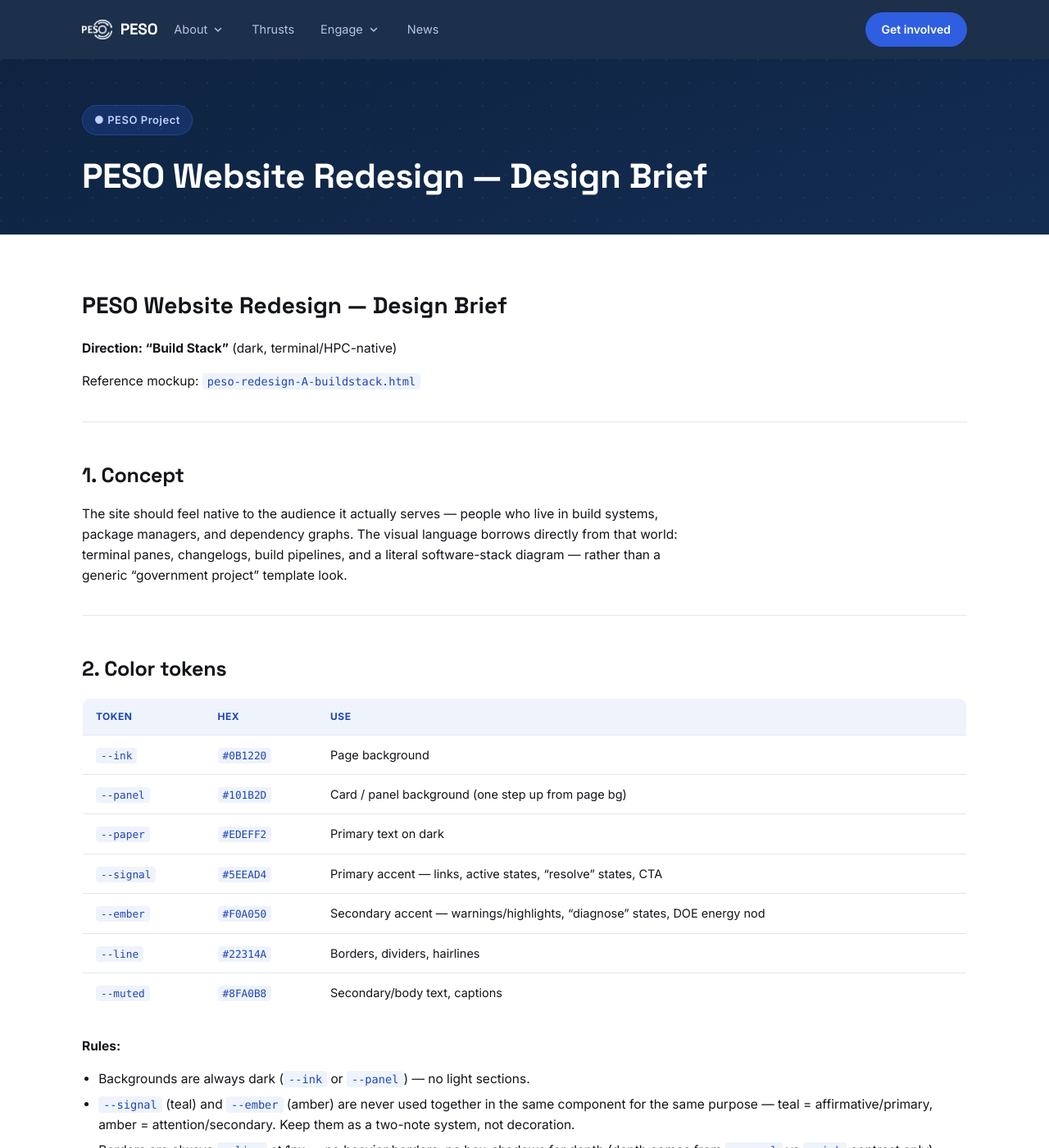
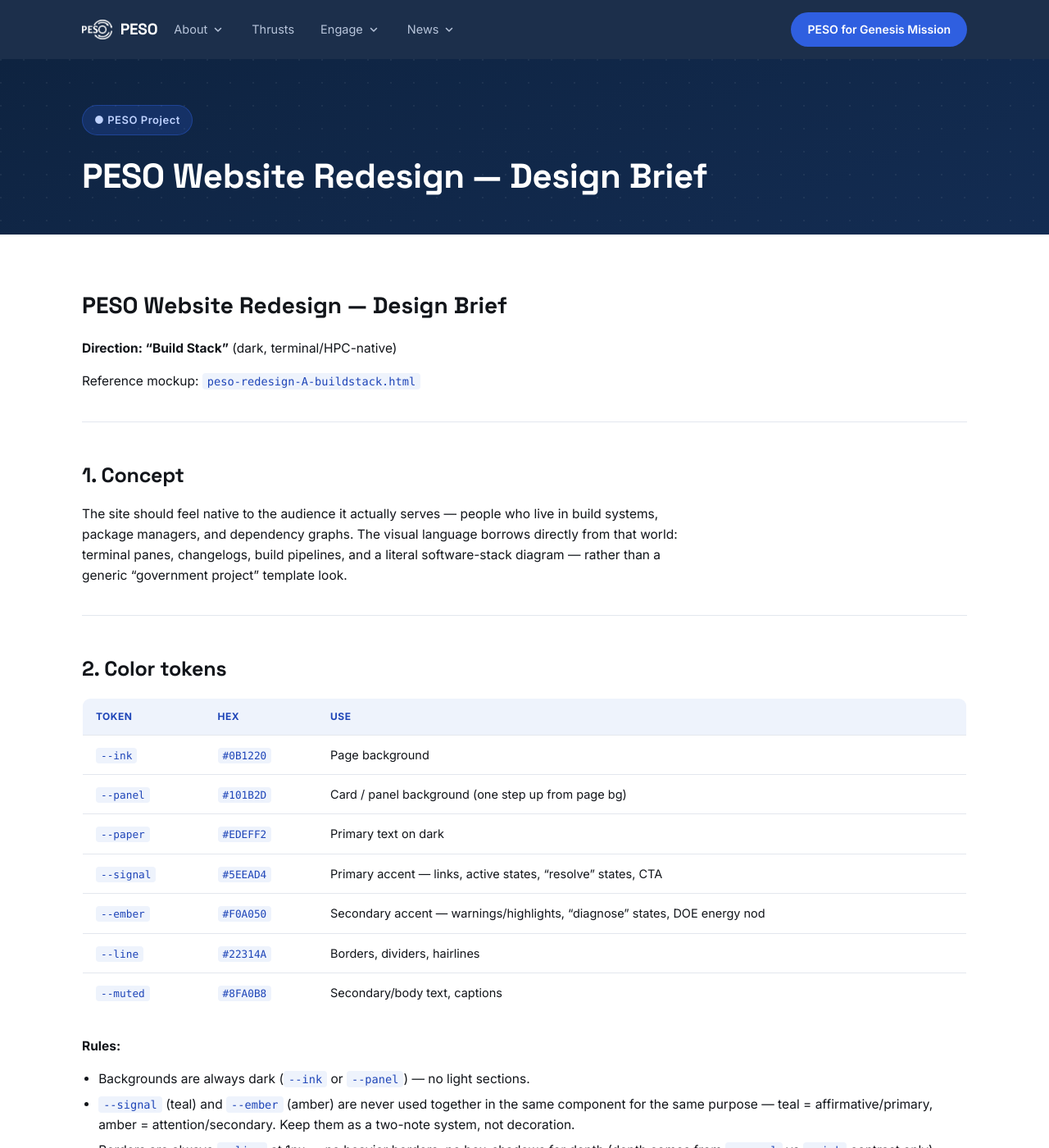
Before and after one commit to pesoproject/pesoproject.github.io, a Jekyll site: the page built from peso-design-brief-build-stack.md, in a window 1280 px wide and 1400 px high. Shown: the whole window at 82% size. Built offline with Jekyll 4.4.1, drawn with Linux system fonts in a browser that asks for light colours; our own code applies the rules of GitHub Pages for plain Markdown files; some of the changed text lies outside the part shown.

Commit message:
Split News into Events/Documents; fix dropdown hover gap; add Genesis Mission page
News:
- /news is now a hub page linking to two new subpages.
- New /news/events (7 items: PI meetings, BOF days, conference
  presence) and /news/documents (8 items: annual reports, E4S
  release notes, papers, podcast).
- Nav's News item gets a submenu (Events, Documents), and the
  footer is updated to match.

Dropdown hover bug fix:
- The gap between each nav item and its dropdown was a margin,
  which sits outside an element's hoverable box, so moving the
  cursor down into the menu dropped the hover state before reaching
  a link. Restructured .submenu into an invisible bridge (using
  padding instead of margin, which IS part of the hoverable box)
  wrapping a new .submenu-panel for the visible styled box. Verified
  geometrically (zero gap in the hover chain) and visually (no
  change in appearance).

Also fixed a latent CSS bug found while building the News pages:
generic .page-content prose rules (h3/p/a/etc.) had specificity
equal to or higher than embedded UI components (.thrust, .log-row,
.connect-card), so component text color/underline could be silently
overridden depending on source order — visible as stray blue
underlines on plain list links and wrong-colored card text on
/connect, /thrusts, and the new /news pages. Fixed by scoping the
generic rules with :where(.page-content) (zero specificity) so
component-specific styles always win regardless of order.

Genesis Mission:
- New /genesis-mission page built from the project's "Where PESO
  Can Contribute" one-pager: kicker, headline, lede, and all six
  numbered contribution cards with outcome lines, using the
  existing card component plus a new outcome-line style.
- The nav's top-right pill now reads "PESO for Genesis Mission" and
  links to the new page, kept short enough to fit alongside the
  hamburger icon down to 375px-wide phones (verified with forced
  mobile-width DOM measurements). The homepage hero CTA stays
  "Connect with PESO" / /connect, unchanged.
- Added a footer link for discoverability.

Co-Authored-By: Claude Sonnet 5 <noreply@anthropic.com>

```diff
--- a/_includes/footer.html
+++ b/_includes/footer.html
@@ -5,8 +5,11 @@
         <a href="/about/details">Project Details</a>
         <a href="/about/team">Team</a>
         <a href="/thrusts">Thrusts</a>
+        <a href="/genesis-mission">Genesis Mission</a>
         <a href="/engage">Engage</a>
         <a href="/news">News</a>
+        <a href="/news/events">Events</a>
+        <a href="/news/documents">Documents</a>
         <a href="/connect">Connect</a>
     </div>
     <span class="mono">© {{ site.time | date: '%Y' }} The PESO Project</span>
--- a/_includes/nav.html
+++ b/_includes/nav.html
@@ -12,9 +12,11 @@
           <svg width="10" height="10" viewBox="0 0 10 10"><path d="M1.5 3.5L5 7l3.5-3.5" fill="none" stroke="currentColor" stroke-width="1.5" stroke-linecap="round" stroke-linejoin="round"/></svg>
         </button>
         <div class="submenu">
+          <div class="submenu-panel">
             <a href="/about/problem-space">Problem Space</a>
             <a href="/about/details">Project Details</a>
             <a href="/about/team">Team</a>
+          </div>
         </div>
       </div>
 
@@ -26,20 +28,33 @@
           <svg width="10" height="10" viewBox="0 0 10 10"><path d="M1.5 3.5L5 7l3.5-3.5" fill="none" stroke="currentColor" stroke-width="1.5" stroke-linecap="round" stroke-linejoin="round"/></svg>
         </button>
         <div class="submenu">
+          <div class="submenu-panel">
             <a href="/engage/spack">Spack</a>
             <a href="/engage/e4s">E4S</a>
             <a href="/engage/hpsf">HPSF</a>
           </div>
         </div>
+      </div>
 
-      <a class="navlink{% if page.url == '/news' %} active{% endif %}" href="/news">News</a>
+      <div class="navitem has-sub">
+        <a class="navlink{% if page.url contains '/news' %} active{% endif %}" href="/news">News</a>
+        <button class="sub-toggle" aria-expanded="false" aria-label="Show News submenu">
+          <svg width="10" height="10" viewBox="0 0 10 10"><path d="M1.5 3.5L5 7l3.5-3.5" fill="none" stroke="currentColor" stroke-width="1.5" stroke-linecap="round" stroke-linejoin="round"/></svg>
+        </button>
+        <div class="submenu">
+          <div class="submenu-panel">
+            <a href="/news/events">Events</a>
+            <a href="/news/documents">Documents</a>
+          </div>
+        </div>
+      </div>
     </div>
 
     <button class="nav-toggle" id="navToggle" aria-expanded="false" aria-controls="navlinks" aria-label="Toggle menu">
       <span></span><span></span><span></span>
     </button>
 
-    <a class="nav-cta" href="/connect">Get involved</a>
+    <a class="nav-cta" href="/genesis-mission">PESO for Genesis Mission</a>
   </div>
 </nav>
 
--- a/assets/css/signal.css
+++ b/assets/css/signal.css
@@ -51,9 +51,12 @@ nav.site-nav .wrap{display:flex; align-items:center; justify-content:space-betwe
 .navitem.open .sub-toggle svg{transform:rotate(180deg);}
 
 .submenu{
-  display:none; position:absolute; top:100%; left:-14px; margin-top:14px;
+  display:none; position:absolute; top:100%; left:-14px; margin-top:0; padding-top:14px;
+  flex-direction:column;
+}
+.submenu-panel{
   background:var(--navy2); border:1px solid rgba(255,255,255,0.1); border-radius:8px;
-  padding:8px; min-width:150px; flex-direction:column; gap:2px;
+  padding:8px; min-width:150px; display:flex; flex-direction:column; gap:2px;
   box-shadow:0 12px 28px rgba(0,0,0,0.28);
 }
 .navitem:hover .submenu, .navitem.open .submenu{display:flex;}
@@ -173,6 +176,8 @@ a.thrust:hover{box-shadow:0 4px 18px rgba(14,35,64,0.08);}
 }
 .thrust h3{font-size:16.5px; font-weight:700; color:var(--ink); margin-bottom:8px;}
 .thrust p{font-size:14px; color:var(--muted); line-height:1.55;}
+.thrust .outcome-label{font-size:11px; font-weight:700; letter-spacing:0.06em; text-transform:uppercase; color:var(--muted); margin-top:16px; padding-top:14px; border-top:1px solid var(--line);}
+.thrust .outcome-text{font-size:13.5px; font-weight:700; color:var(--ink); margin-top:4px;}
 
 /* ---------- NEWS ---------- */
 .log{border-top:1px solid var(--line);}
@@ -205,29 +210,33 @@ footer.site-footer .mono{font-size:13px; color:#8296B4;}
 footer.site-footer img{height:26px; filter:brightness(0) invert(1) opacity(0.7);}
 
 /* ---------- GENERIC MARKDOWN PAGE CONTENT ---------- */
+/* :where(.page-content) carries zero specificity, so these generic
+   markdown-prose defaults never fight with embedded UI components
+   (.thrust, .connect-card, .log-row, etc.) regardless of source order —
+   any component-specific rule always wins over these base styles. */
 .page-content{padding:64px 0 88px;}
-.page-content h1{font-family:'Space Grotesk',sans-serif; font-weight:700; color:var(--ink); font-size:clamp(22px,2.6vw,28px); margin:44px 0 18px;}
-.page-content h1:first-child{margin-top:0;}
-.page-content h2{margin:44px 0 16px; font-size:clamp(20px,2.2vw,25px);}
-.page-content h2:first-child{margin-top:0;}
-.page-content h3{font-family:'Space Grotesk',sans-serif; font-weight:700; color:var(--ink); font-size:17px; margin:30px 0 10px;}
-.page-content h4{font-size:15px; font-weight:700; color:var(--ink); margin:22px 0 8px;}
-.page-content p{color:var(--ink); font-size:15.5px; margin-bottom:16px; max-width:760px;}
-.page-content ul, .page-content ol{color:var(--ink); font-size:15.5px; margin:0 0 16px 1.3em;}
-.page-content li{margin-bottom:6px;}
-.page-content a{color:var(--signal-dark); text-decoration:underline; text-decoration-color:rgba(47,95,224,0.3); text-underline-offset:2px;}
-.page-content a:hover{text-decoration-color:var(--signal-dark);}
-.page-content strong{color:var(--ink);}
-.page-content hr{border:none; border-top:1px solid var(--line); margin:36px 0;}
-.page-content blockquote{border-left:3px solid var(--signal); padding-left:18px; color:var(--muted); margin:20px 0;}
-.page-content code{font-family:ui-monospace,'SF Mono',Menlo,monospace; font-size:0.88em; color:var(--signal-dark); background:var(--tint); border-radius:4px; padding:2px 6px;}
-.page-content pre{background:var(--tint); border-radius:10px; padding:18px 20px; overflow-x:auto; margin-bottom:20px;}
-.page-content pre code{background:none; padding:0;}
-.page-content table{width:100%; border-collapse:collapse; margin:8px 0 28px; border:1px solid var(--line); border-radius:10px; overflow:hidden;}
-.page-content th{font-size:12px; letter-spacing:0.04em; text-transform:uppercase; color:var(--signal-dark); text-align:left; padding:12px 16px; background:var(--tint); border-bottom:1px solid var(--line);}
-.page-content td{padding:12px 16px; border-bottom:1px solid var(--line); font-size:14.5px; color:var(--ink); vertical-align:top;}
-.page-content tr:last-child td{border-bottom:none;}
-.page-content tbody tr:hover{background:var(--tint);}
+:where(.page-content) h1{font-family:'Space Grotesk',sans-serif; font-weight:700; color:var(--ink); font-size:clamp(22px,2.6vw,28px); margin:44px 0 18px;}
+:where(.page-content) h1:first-child{margin-top:0;}
+:where(.page-content) h2{margin:44px 0 16px; font-size:clamp(20px,2.2vw,25px);}
+:where(.page-content) h2:first-child{margin-top:0;}
+:where(.page-content) h3{font-family:'Space Grotesk',sans-serif; font-weight:700; color:var(--ink); font-size:17px; margin:30px 0 10px;}
+:where(.page-content) h4{font-size:15px; font-weight:700; color:var(--ink); margin:22px 0 8px;}
+:where(.page-content) p{color:var(--ink); font-size:15.5px; margin-bottom:16px; max-width:760px;}
+:where(.page-content) ul, :where(.page-content) ol{color:var(--ink); font-size:15.5px; margin:0 0 16px 1.3em;}
+:where(.page-content) li{margin-bottom:6px;}
+:where(.page-content) a{color:var(--signal-dark); text-decoration:underline; text-decoration-color:rgba(47,95,224,0.3); text-underline-offset:2px;}
+:where(.page-content) a:hover{text-decoration-color:var(--signal-dark);}
+:where(.page-content) strong{color:var(--ink);}
+:where(.page-content) hr{border:none; border-top:1px solid var(--line); margin:36px 0;}
+:where(.page-content) blockquote{border-left:3px solid var(--signal); padding-left:18px; color:var(--muted); margin:20px 0;}
+:where(.page-content) code{font-family:ui-monospace,'SF Mono',Menlo,monospace; font-size:0.88em; color:var(--signal-dark); background:var(--tint); border-radius:4px; padding:2px 6px;}
+:where(.page-content) pre{background:var(--tint); border-radius:10px; padding:18px 20px; overflow-x:auto; margin-bottom:20px;}
+:where(.page-content) pre code{background:none; padding:0;}
+:where(.page-content) table{width:100%; border-collapse:collapse; margin:8px 0 28px; border:1px solid var(--line); border-radius:10px; overflow:hidden;}
+:where(.page-content) th{font-size:12px; letter-spacing:0.04em; text-transform:uppercase; color:var(--signal-dark); text-align:left; padding:12px 16px; background:var(--tint); border-bottom:1px solid var(--line);}
+:where(.page-content) td{padding:12px 16px; border-bottom:1px solid var(--line); font-size:14.5px; color:var(--ink); vertical-align:top;}
+:where(.page-content) tr:last-child td{border-bottom:none;}
+:where(.page-content) tbody tr:hover{background:var(--tint);}
 
 /* ---------- RESPONSIVE ---------- */
 @media (max-width:860px){
@@ -254,8 +263,10 @@ footer.site-footer img{height:26px; filter:brightness(0) invert(1) opacity(0.7);
   .navitem > .navlink{flex:1; padding:14px 0;}
   .sub-toggle{padding:14px 4px;}
   .submenu{
-    display:none; position:static; box-shadow:none; border:none; background:none;
-    margin:0 0 8px; padding:0 0 0 12px; width:100%; min-width:0;
+    display:none; position:static; margin:0 0 8px; padding-top:0; width:100%;
+  }
+  .submenu-panel{
+    background:none; border:none; box-shadow:none; padding:0 0 0 12px; min-width:0;
   }
   .navitem:hover .submenu{display:none;}
   .navitem.open .submenu{display:flex;}
```
Also changed, not shown: _data/news.yml (+15 -0 lines), genesis-mission.md (added, +54 -0 lines), news.md (+5 -4 lines), news/documents.md (added, +15 -0 lines), news/events.md (added, +15 -0 lines). Lines whose indentation alone changed are shown as unchanged.
